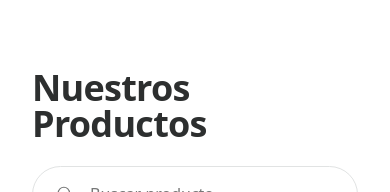
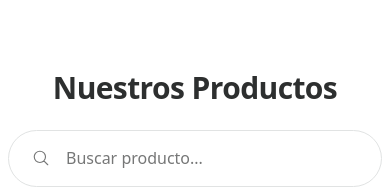
Before and after one commit to Romariopv24/Front-ParadiseLovers, a Next.js app: page / in a window 390 px wide. Shown: the part 609-801 px from the top of the page. Built offline with nearby package versions, Linux system fonts and the light colour scheme; no server answers.

Commit message:
Refactor ProductCard and ProductFilters components for improved responsiveness and layout consistency

```diff
--- a/src/app/api/products/route.ts
+++ b/src/app/api/products/route.ts
@@ -31,7 +31,6 @@ export const GET:RouteHandler = async () => {
     }
 
     const data = await response.json()
-    console.log(data)
     return NextResponse.json(data.map(normalizeProduct))
 
   } catch (error) {
--- a/src/app/components/ProductCard.tsx
+++ b/src/app/components/ProductCard.tsx
@@ -53,18 +53,18 @@ export const ProductCard = ({ product }: { product: Products }) => {
       </div>
 
       <div className="mb-2 flex items-start justify-between gap-2">
-        <h3 className="line-clamp-2 text-[24px] font-semibold leading-[1.05] tracking-[-0.02em] text-[#121212]">
+        <h3 className="line-clamp-2 md:text-[24px] font-semibold leading-[1.05] tracking-[-0.02em] text-[#121212]">
           {product.name}
         </h3>
-        <span className="shrink-0 text-[22px] font-medium leading-none text-[#121212]">${product.price}</span>
+        <span className="shrink-0 md:text-[22px] font-medium leading-none text-[#121212]">${product.price}</span>
       </div>
 
-      <div className="mb-5 flex items-center gap-1.5 text-[11px] font-normal leading-none text-[#7f7f7f]">
+      {/* <div className="mb-5 flex items-center gap-1.5 text-[11px] font-normal leading-none text-[#7f7f7f]">
         <ArchiveBoxIcon className="h-[11px] w-[11px]" />
         <span>Disponibles: {product.quantity}</span>
-      </div>
+      </div> */}
 
-      <div className="mt-auto rounded-full bg-[#FDF8FF] px-[7px] py-[5px] shadow-[0px_10px_18px_0px_rgba(142,83,208,0.16)]">
+      <div className="mt-5 rounded-full bg-[#FDF8FF] md:px-[7px] md:py-[5px] shadow-[0px_10px_18px_0px_rgba(142,83,208,0.16)]">
         {isInCart ? (
           <div className="flex items-center justify-between">
             <button
@@ -90,9 +90,9 @@ export const ProductCard = ({ product }: { product: Products }) => {
           <button
             type="button"
             onClick={handleAddToCart}
-            className="w-full p-2 text-center rounded-full bg-[#d9b8ff] px-4 font-semibold text-[#5f3b8a] transition-all duration-300 hover:bg-[#ceadf3]"
+            className="w-full md:p-2 text-center rounded-full bg-[#d9b8ff]  font-semibold text-[#5f3b8a] transition-all duration-300 hover:bg-[#ceadf3]"
           >
-           <span className=' text-xs md:text-[14px]'>AÑADIR AL CARRITO</span>
+           <span className='text-xs md:text-[14px]'>AÑADIR AL CARRITO</span>
           </button>
         )}
       </div>
--- a/src/app/components/ProductFilters.tsx
+++ b/src/app/components/ProductFilters.tsx
@@ -28,7 +28,7 @@ export const ProductFilters = ({
 
   return (
     <div className="w-full">
-      <h2 className="mb-6 text-[36px] font-semibold leading-[36px] tracking-[-0.02em] text-[#2d2f2f]">
+      <h2 className="mb-6 text-center md:text-left text-[30px] md:text-[36px] font-semibold leading-[36px] tracking-[-0.02em] text-[#2d2f2f]">
         {title}
       </h2>
 
--- a/src/app/home/ProductosSection.tsx
+++ b/src/app/home/ProductosSection.tsx
@@ -25,7 +25,7 @@ export const ProductosSection = () => {
 
   return (
     <div id="productos" className="bg-[#ffffff]  md:py-12">
-      <div className="mx-auto w-full  px-8">
+      <div className="mx-auto w-full px-2 md:px-8">
         <div className="mt-6 flex flex-wrap">
           <div className="relative w-full py-2">
             <ProductFilters
```
